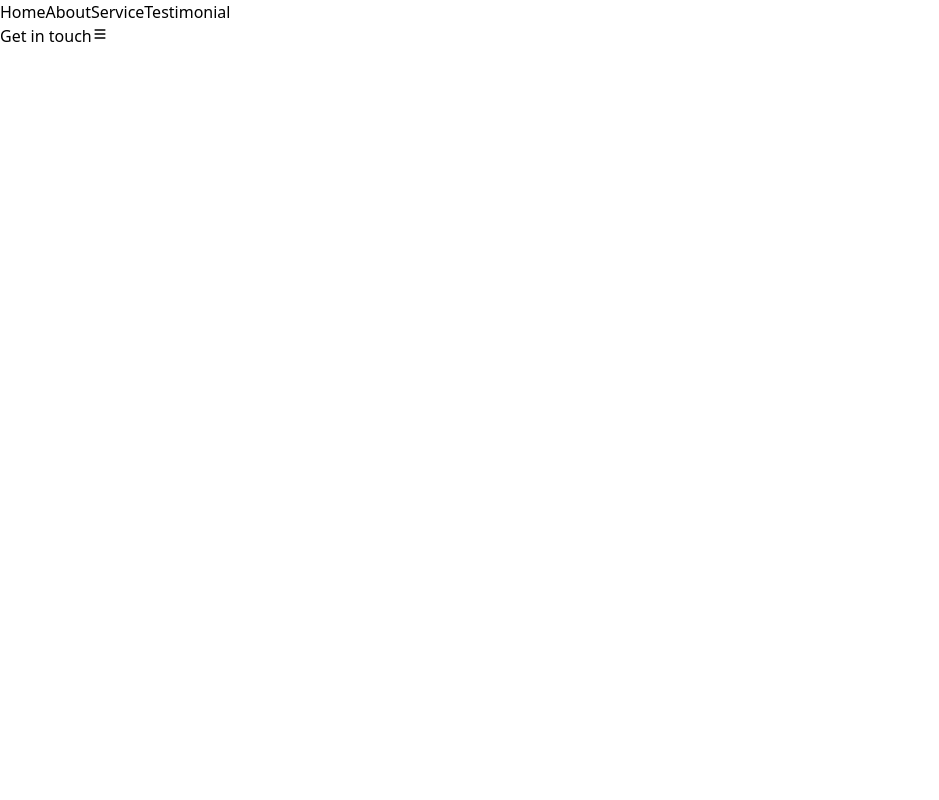
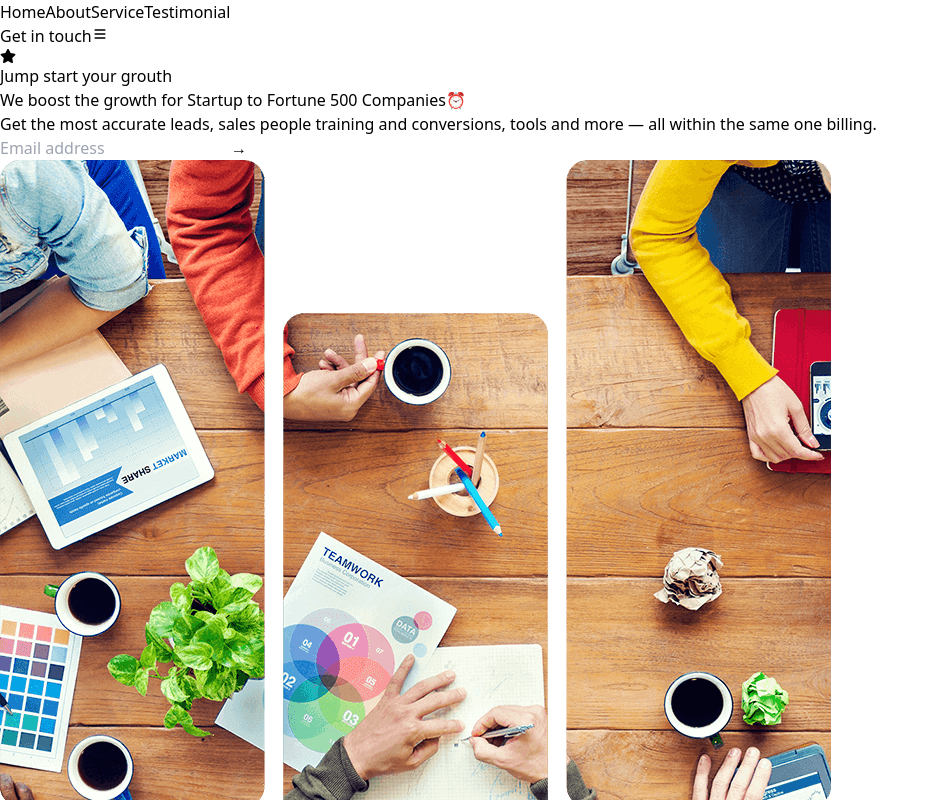
Before and after one commit to SUJEET-SHARMA01/modern-react-project, a React (Vite) app: page / in a window 1280 px wide. Shown: the top 800 px of the page, without its empty margins (0-939 px from the left). Built offline with nearby package versions, Linux system fonts and the light colour scheme.

Commit message:
complete hero section

```diff
--- a/src/App.jsx
+++ b/src/App.jsx
@@ -1,10 +1,13 @@
 import React from 'react'
 import Navbar from './components/Navbar'
+import Hero from './components/Hero'
+
 
 function App() {
   return (
     <div>
       <Navbar/>
+      <Hero/>
     </div>
   )
 }
--- /dev/null
+++ b/src/components/Hero.jsx
@@ -0,0 +1,47 @@
+import React from "react";
+import { FaStar } from "react-icons/fa";
+import heroImage from "../assets/hero-image.png";
+const Hero = () => {
+  return (
+    <section className="container flex flex-col md:flex-row mx-auto justify-between items-center pb-6 pt-44 sm:px-6 px-4  lg:px-8">
+      <div className="w-full md:w-1/2 space-y-8 ">
+        <div className="flex gap-6 border w-fit p-3 rounded-full bg-gray-50 hover:bg-white cursor-pointer">
+          <span className="text-blue-600 group-hover:scale-150 transition-transform duration-300 inline-block">
+            <FaStar />
+          </span>
+          <span className="text-sm ">Jump start your grouth</span>
+        </div>
+        <h1 className="text-4xl md:text-5xl lg:text-6xl font-bold ">
+          We boost the growth for{" "}
+          <span className="text-blue-600 relative  ">
+            Startup to Fortune 500
+            <span className="absolute bottom-0 left-0 w-full h-0.5 bg-blue-200/60 "></span>
+          </span>
+          <span> Companies</span>
+          <span className="inline-block animate-pulse mt-4">⏰</span>
+        </h1>
+        <p className="text-gray-600 text-lg md:text-xl max-w-xl">
+          Get the most accurate leads, sales people training and conversions,
+          tools and more — all within the same one billing.
+        </p>
+        <div className="flex max-w-md gap-3">
+          <input
+            type="email"
+            placeholder="Email address"
+            className="flex-1 px-6 py-4 transition-all border border-gray-200 rounded-xl focus:outline-none focus:border-blue-600 focus:ring-2 focus:ring-blue-100"
+          ></input>
+          <button className="px-6 py-4 text-white transition-all bg-blue-600 cursor-pointer rounded-xl hover:bg-blue-700 hover:shadow-lg hover:shadow-blue-300">
+            →
+          </button>
+        </div>
+      </div>
+      <div className=" pl-0 mt-16 w-full md:w-1/2 md:mt-0 md:pl-12">
+        <div>
+        <img src={heroImage} alt="" className="relative z-10 rounded-lg hover:scale-[1.02] transition-transform duration-300"/>
+        </div>
+      </div>
+    </section>
+  );
+};
+
+export default Hero;
```
